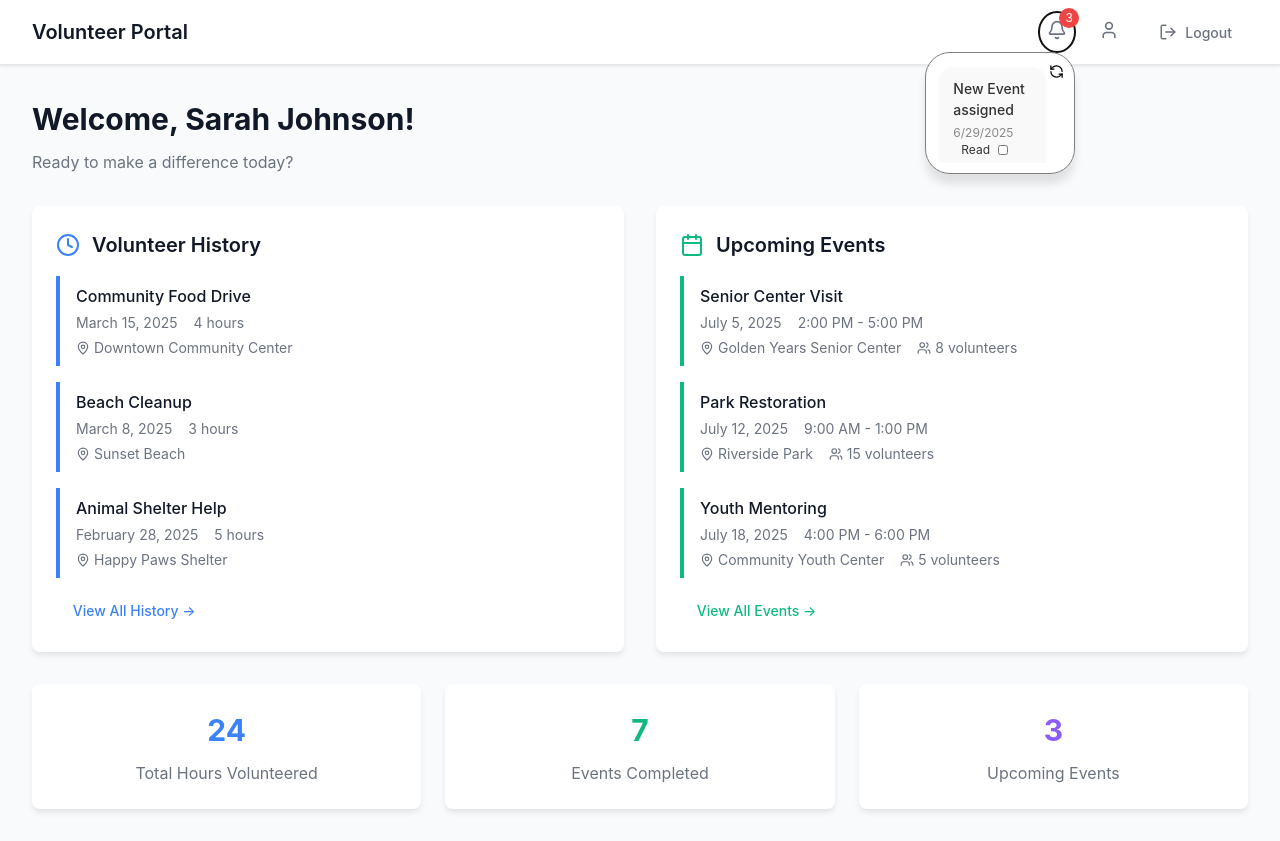
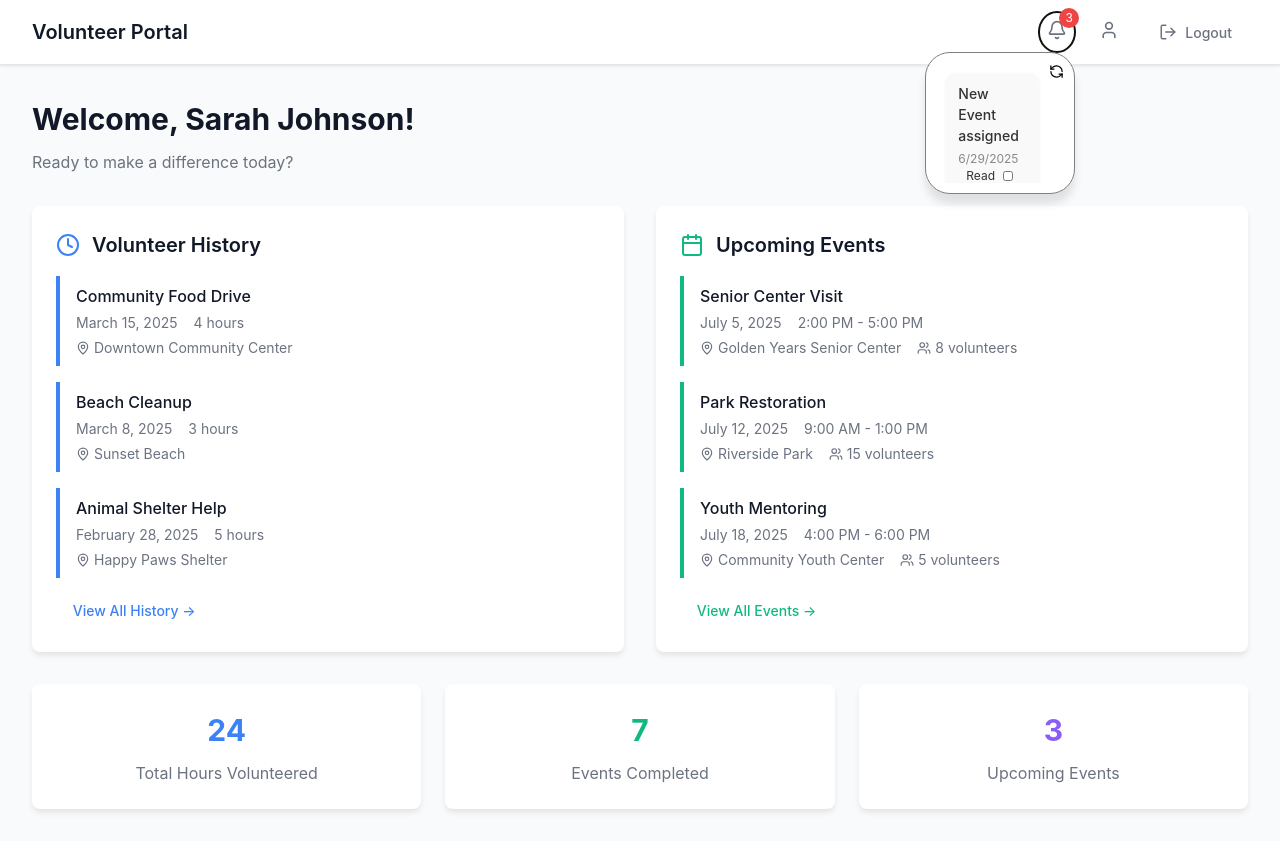
Before and after one commit to group-08-fullstack/volunteer-management-app, a React (Vite) app: page /volunteerdash in a window 1280 px wide. Both pictures are taken after a click on the button 1057 px from the left and 32 px from the top of the page. Built offline with nearby package versions, Linux system fonts and the light colour scheme.

Commit message:
Revise delete button logic for notifications

```diff
--- a/src/components/Notification.css
+++ b/src/components/Notification.css
@@ -9,6 +9,8 @@
   width: 150px;                  /* fixed width */
   box-shadow: 0 10px 8px rgba(0, 0, 0, 0.1);  /* light shadow effect */
   border-radius: 25px;           /* rounded corners */
+  box-sizing: border-box;
+
 }
 
 .bell-button{
@@ -28,13 +30,14 @@
 }
 
 .notification-div {
-  overflow-y: auto;              /* vertical scroll if needed */
-  overflow-x: hidden;            /* no side scroll */
-  max-height: 100px;             /* triggers scrolling if too tall */
-  padding: 5px;
+  overflow-y: auto;
+  overflow-x: hidden;
+  max-height: 120px;
+  padding: 10px;
   white-space: normal;
-  word-break: break-word;        /* fix for breaking long text */
+  word-break: break-word;
 }
+
 
 .refresh-button {
   background: none;
@@ -73,6 +76,12 @@
   font-size: 12px;
 }
 
+.notification-controls {
+  display: flex;
+  align-items: center;
+  justify-content: space-between; /* optional: pushes button to the right */
+  gap: 12px; /* spacing between read toggle and delete button */
+}
 
 .notification-delete {
   font-size: 12px;
@@ -87,6 +96,7 @@
 .notification-delete:hover {
   color: #f44336;
 }
+
 
 .notification-label {
   font-size: 12px;
--- a/src/components/Notification.jsx
+++ b/src/components/Notification.jsx
@@ -70,10 +70,17 @@ export default function Notificationbutton() {
 
     }
 
+
+    // function to delete a notification. Filter out the desired notification
+    function handleDelete(id) {
+        setNotifications(prev => prev.filter(n => n.id !== id));
+    }
+
     // Arrow function to toggle the dropdown visibility/change the state of showDropDown
     const toggleDropdown = () => {
             setShowDropDown(!showDropDown);
         };
+
 
     // Render the notification button and dropdown menu
     return (
@@ -100,7 +107,7 @@ export default function Notificationbutton() {
                 <div className='notification-div'>
                     {/* For each element with notifications create a NotificationItem component*/}
                     {notifications.map((notification) => (
-                        <NotificationItem key = {notification.id} data={notification}  onToggleRead={() => toggleRead(notification.id)}/>
+                        <NotificationItem key = {notification.id} data={notification}  onToggleRead={() => toggleRead(notification.id)} onDelete={() => handleDelete(notification.id)}/>
                     ))}
                 </div>
 
@@ -112,12 +119,13 @@ export default function Notificationbutton() {
 }
 
 // Function that returns a NotificationItem which represents a single notification and all its available user actions
-function NotificationItem({data, onToggleRead}){
+function NotificationItem({data, onToggleRead, onDelete}){
 
     return(
         <div key={data.id} className="notification-item">
             <p>{data.message}</p>
             <small>{data.date}</small>
+
             <div className="notification-read-toggle">
                 <label className="notification-label">Read</label>
                 <input
@@ -128,8 +136,7 @@ function NotificationItem({data, onToggleRead}){
                 />
             </div>
 
-
-            <button className="notification-delete">Delete</button>
+            <button className="notification-delete" onClick={onDelete}>Delete</button>
 
         </div>
     )
```
